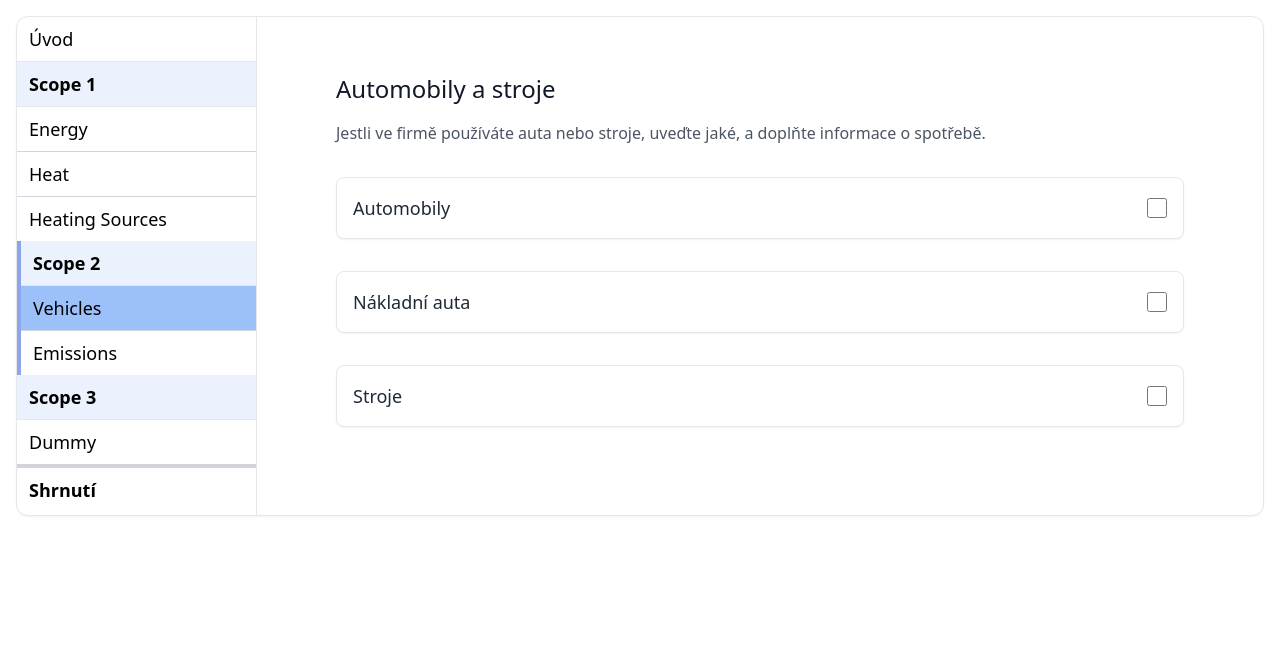
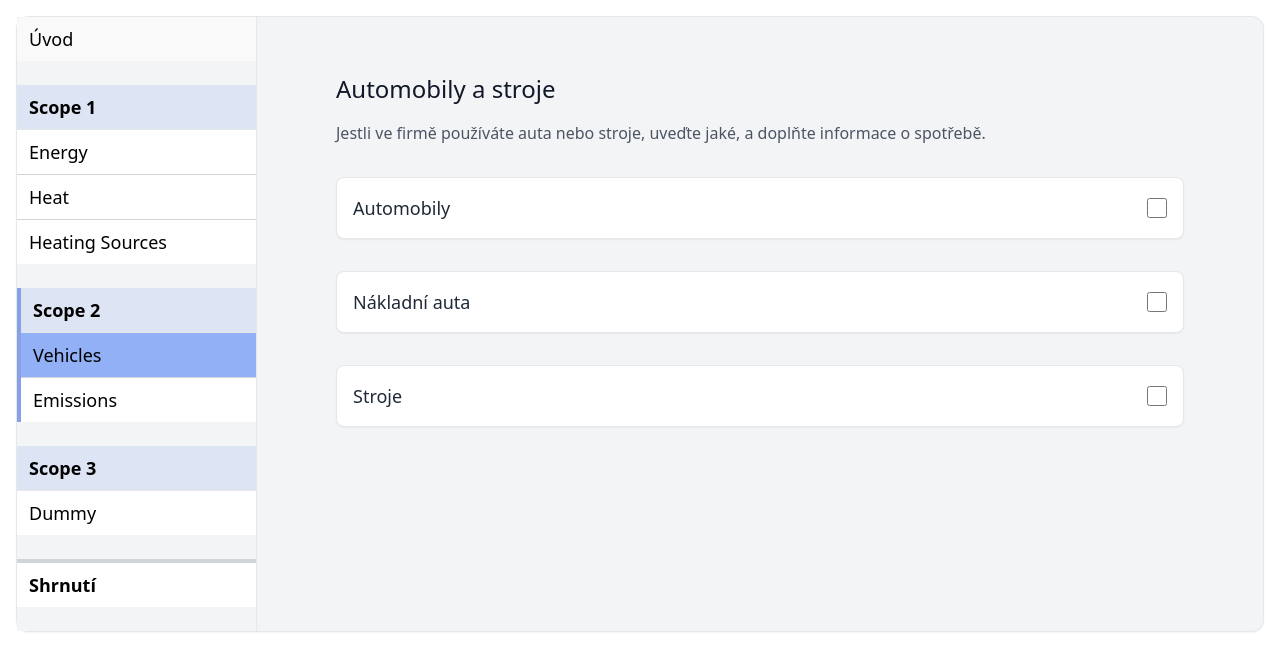
Before and after one commit to deploy-esgrovia/simple-esg-calc, a Vue app: page /vehicles in a window 1280 px wide. Shown: the top 670 px of the page. Built offline with nearby package versions, Linux system fonts and the light colour scheme.

Commit message:
chore: style the menu almost like the new design

```diff
--- a/src/App.vue
+++ b/src/App.vue
@@ -4,7 +4,7 @@ import SideNavbar from './components/SideNavbar.vue';
 </script>
 
 <template>
-	<div class="m-4 bg-white border border-gray-200 rounded-xl shadow-sm grid grid-cols-[auto,1fr]">
+	<div class="m-4 bg-gray-100 border border-gray-200 rounded-xl shadow-sm grid grid-cols-[auto,1fr]">
 		<!-- Sidebar -->
 		<SideNavbar class="border border-x-1 border-y-0 border-l-0 border-gray-200 min-w-60" />
 		<!-- Router View -->
--- a/src/assets/css/style.css
+++ b/src/assets/css/style.css
@@ -834,6 +834,21 @@ video {
   background-color: inherit;
 }
 
+.bg-fuchsia-300 {
+  --tw-bg-opacity: 1;
+  background-color: rgb(240 171 252 / var(--tw-bg-opacity, 1));
+}
+
+.bg-gray-500 {
+  --tw-bg-opacity: 1;
+  background-color: rgb(107 114 128 / var(--tw-bg-opacity, 1));
+}
+
+.bg-gray-200 {
+  --tw-bg-opacity: 1;
+  background-color: rgb(229 231 235 / var(--tw-bg-opacity, 1));
+}
+
 .bg-opacity-10 {
   --tw-bg-opacity: 0.1;
 }
--- a/src/components/SideNavbar.vue
+++ b/src/components/SideNavbar.vue
@@ -12,143 +12,148 @@ const isScope3Active = computed(() => ['/scope3'].includes(route.path));
 </script>
 
 <template>
-	<div class="border border-inherit">
+	<div class="border border-inherit bg-inherit">
 		<nav>
-			<ul class="text-lg">
+			<ul class="text-lg mb-6">
 				<!-- Úvod -->
 				<li
-					class="bg-color3 bg-opacity-50 border border-b-1 border-x-0 border-t-0 last:border-b-0 rounded-tl-lg"
+					class="bg-color3 bg-opacity-50 border border-b-1 border-x-0 border-t-0 last:border-b-0 rounded-tl-lg bg-white"
 				>
 					<RouterLink
 						to="/information"
 						class="block py-2 pl-3 pr-3 justify-between transition-colors duration-200"
-						:class="{ ' bg-blue-500 bg-opacity-50': $route.path === '/information' }"
+						:class="{ ' bg-blue-600 bg-opacity-50': $route.path === '/information' }"
 					>
 						<div>Úvod</div>
 					</RouterLink>
 				</li>
-				<!-- Scope 1 -->
+			</ul>
+
+			<!-- Scope 1 -->
+			<ul class="text-lg mb-6">
 				<li>
 					<ul
 						:class="{'border-l-4 border-0 border-opacity-50 border-blue-700': isScope1Active}"
 					>
 						<!-- Section Header -->
 						<li
-							class="text-lg font-bold border bg-blue-500 bg-opacity-10 border-b-1 border-x-0 border-t-0"
+							class="text-lg font-bold border bg-blue-600 bg-opacity-10 border-b-1 border-x-0 border-t-0 "
 						>
 							<p class="block py-2 pl-3 pr-12">Scope 1</p>
 						</li>
 
 						<!-- Links -->
 						<li
-							class="border border-gray-300 border-b-1 border-x-0 border-t-0 last:border-b-0"
+							class="border border-gray-300 border-b-1 border-x-0 border-t-0 last:border-b-0 bg-white"
 						>
 							<RouterLink
 								to="/"
 								class="block py-2 pl-3 pr-3 justify-between transition-colors duration-200"
-								:class="{ ' bg-blue-500 bg-opacity-50': $route.path === '/energy' }"
+								:class="{ ' bg-blue-600 bg-opacity-50': $route.path === '/energy' }"
 							>
 								<div>Energy</div>
 							</RouterLink>
 						</li>
 						<li
-							class="border border-gray-300 border-b-1 border-x-0 border-t-0 last:border-b-0"
+							class="border border-gray-300 border-b-1 border-x-0 border-t-0 last:border-b-0 bg-white"
 						>
 							<RouterLink
 								to="/heat"
-								class="block py-2 pl-3 pr-3 justify-between transition-colors duration-200
-                "
-								:class="{ ' bg-blue-500 bg-opacity-50 ': $route.path === '/heat' }"
+								class="block py-2 pl-3 pr-3 justify-between transition-colors duration-200"
+								:class="{ ' bg-blue-600 bg-opacity-50 ': $route.path === '/heat' }"
 							>
 								<div>Heat</div>
 							</RouterLink>
 						</li>
 						<li
-							class="border border-gray-300 border-b-1 border-x-0 border-t-0 last:border-b-0"
+							class="border border-gray-300 border-b-1 border-x-0 border-t-0 last:border-b-0 bg-white"
 						>
 							<RouterLink
 								to="/heating-sources"
 								class="block py-2 pl-3 pr-3 justify-between transition-colors duration-200"
-								:class="{ ' bg-blue-500 bg-opacity-50 ': $route.path === '/heating-sources' }"
+								:class="{ ' bg-blue-600 bg-opacity-50 ': $route.path === '/heating-sources' }"
 							>
 								<div>Heating Sources</div>
 							</RouterLink>
 						</li>
 					</ul>
 				</li>
+			</ul>
 
-				<!-- Scope 2 -->
+			<!-- Scope 2 -->
+			<ul class="text-lg mb-6">
 				<li>
 					<ul
 						:class="{'border-l-4 border-0 border-opacity-50 border-blue-700': isScope2Active}"
 					>
 						<li
-							class="text-lg font-bold border bg-blue-500 bg-opacity-10 border-b-1 border-x-0 border-t-0"
+							class="text-lg font-bold border bg-blue-600 bg-opacity-10 border-b-1 border-x-0 border-t-0"
 						>
 							<p class="block py-2 pl-3 pr-12">Scope 2</p>
 						</li>
 						<li
-							class="border border-gray-300 border-b-1 border-x-0 border-t-0 last:border-b-0"
+							class="border border-gray-300 border-b-1 border-x-0 border-t-0 last:border-b-0 bg-white"
 						>
 							<RouterLink
 								to="/vehicles"
-								class="block py-2 pl-3 pr-3 justify-between transition-colors duration-200
-                "
-								:class="{ ' bg-blue-500 bg-opacity-50 ': $route.path === '/vehicles' }"
+								class="block py-2 pl-3 pr-3 justify-between transition-colors duration-200"
+								:class="{ ' bg-blue-600 bg-opacity-50 ': $route.path === '/vehicles' }"
 							>
 								<div>Vehicles</div>
 							</RouterLink>
 						</li>
 						<li
-							class="border border-gray-300 border-b-1 border-x-0 border-t-0 last:border-b-0"
+							class="border border-gray-300 border-b-1 border-x-0 border-t-0 last:border-b-0 bg-white"
 						>
 							<RouterLink
 								to="/emissions"
-								class="block py-2 pl-3 pr-3 justify-between transition-colors duration-200
-                "
-								:class="{ ' bg-blue-500 bg-opacity-50 ': $route.path === '/emissions' }"
+								class="block py-2 pl-3 pr-3 justify-between transition-colors duration-200"
+								:class="{ ' bg-blue-600 bg-opacity-50 ': $route.path === '/emissions' }"
 							>
 								<div>Emissions</div>
 							</RouterLink>
 						</li>
 					</ul>
 				</li>
+			</ul>
 
-				<!-- Scope 3 -->
+			<!-- Scope 3 -->
+			<ul class="text-lg mb-6">
 				<li>
 					<ul
 						:class="{'border-l-4 border-0 border-opacity-50 border-blue-700': isScope3Active}"
 					>
 						<li
-							class="text-lg font-bold border bg-blue-500 bg-opacity-10 border-b-1 border-x-0 border-t-0"
+							class="text-lg font-bold border bg-blue-600 bg-opacity-10 border-b-1 border-x-0 border-t-0"
 						>
 							<p class="block py-2 pl-3 pr-12">Scope 3</p>
 						</li>
 						<li
-							class="border border-gray-300 border-b-1 border-x-0 border-t-0 last:border-b-0"
+							class="border border-gray-300 border-b-1 border-x-0 border-t-0 last:border-b-0 bg-white"
 						>
 							<RouterLink
 								to="/emissions"
-								class="block py-2 pl-3 pr-3 justify-between transition-colors duration-200
-                "
-								:class="{ ' bg-blue-500 bg-opacity-50 ': $route.path === '/dummy' }"
+								class="block py-2 pl-3 pr-3 justify-between transition-colors duration-200"
+								:class="{ ' bg-blue-600 bg-opacity-50 ': $route.path === '/dummy' }"
 							>
 								<div>Dummy</div>
 							</RouterLink>
 						</li>
 					</ul>
 				</li>
+			</ul>
 
-				<!-- Summary -->
+			<!-- Summary -->
+			<ul class="text-lg mb-6">
 				<li>
 					<ul>
 						<li
-							class="font-bold border border-gray-300 border-t-4 border-b-1 border-x-0 last:border-b-0"
+							class="font-bold border border-gray-300 border-t-4 border-b-1 border-x-0 last:border-b-0 bg-white"
 						>
 							<RouterLink
 								to="/company-info"
 								class="block py-2 pl-3 pr-12 transition-colors duration-200"
-								:class="{ ' bg-blue-500 bg-opacity-50 ': $route.path === '/company-info' }"
+								:class="{ ' bg-blue-600 bg-opacity-50 ': $route.path === '/company-info' }"
 							>
 								Shrnutí
 							</RouterLink>
```
